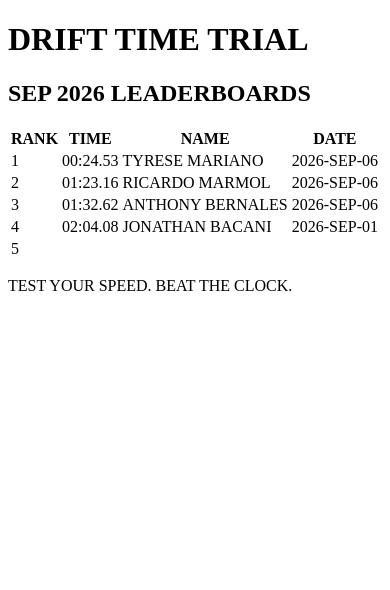
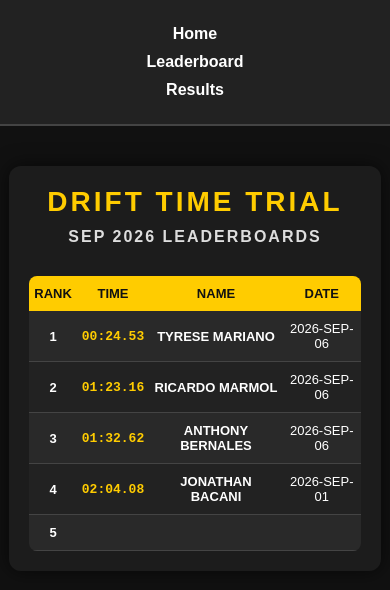
Before and after one commit to tamayger/A3101Group-26_Real-Time-RC, a plain HTML site: page index.html in a window 390 px wide. Drawn offline with Linux system fonts and the light colour scheme.

Commit message:
feat: implement dynamic single-page leaderboard
- Add driver data entry form
- Add dynamic leaderboard rendering with JavaScript
- Store results using localStorage
- Automatically sort drivers by fastest time
- Add rank, time, name, and date columns
- Add responsive leaderboard and form styling
- Add navigation between LiveLap sections
- Connect HTML, CSS, and JavaScript files

```diff
--- a/index.html
+++ b/index.html
@@ -2,10 +2,19 @@
 <html>
 <head>
     <title>LiveLap Leaderboard</title>
-    <link rel="stylesheet" type="text/css" href="style.css">
+    <link rel="stylesheet" href="style.css">
 </head>
+
 <body>
+
+    <nav>
+        <a href="index.html">Home</a>
+        <a href="table-skeleton.html">Leaderboard</a>
+        <a href="The Data Entry.html">Results</a>
+    </nav>
+
     <div class="container">
+
         <!-- Header Section -->
         <div class="header">
             <h1>DRIFT TIME TRIAL</h1>
@@ -14,6 +23,7 @@
 
         <!-- Main Leaderboard Table -->
         <table id="leaderboard">
+
             <thead>
                 <tr>
                     <th>RANK</th>
@@ -22,44 +32,49 @@
                     <th>DATE</th>
                 </tr>
             </thead>
+
             <tbody>
+
                 <tr>
                     <td class="rank">1</td>
                     <td class="time">00:24.53</td>
                     <td class="name">TYRESE MARIANO</td>
                     <td>2026-SEP-06</td>
                 </tr>
+
                 <tr>
                     <td class="rank">2</td>
                     <td class="time">01:23.16</td>
                     <td class="name">RICARDO MARMOL</td>
                     <td>2026-SEP-06</td>
                 </tr>
+
                 <tr>
                     <td class="rank">3</td>
                     <td class="time">01:32.62</td>
                     <td class="name">ANTHONY BERNALES</td>
                     <td>2026-SEP-06</td>
                 </tr>
+
                 <tr>
                     <td class="rank">4</td>
                     <td class="time">02:04.08</td>
                     <td class="name">JONATHAN BACANI</td>
                     <td>2026-SEP-01</td>
                 </tr>
+
                 <tr>
                     <td class="rank">5</td>
                     <td class="time"></td>
                     <td class="name"></td>
                     <td></td>
                 </tr>
+
             </tbody>
+
         </table>
 
-        <!-- Footer Section -->
-        <div class="footer">
-            <p>TEST YOUR SPEED. <span class="highlight-text">BEAT THE CLOCK.</span></p>
-        </div>
     </div>
+
 </body>
 </html>
--- /dev/null
+++ b/style.css
@@ -0,0 +1,149 @@
+/* ===== GENERAL PAGE ===== */
+body {
+    margin: 0;
+    padding: 0;
+    font-family: Arial, Helvetica, sans-serif;
+    background: #111;
+    color: white;
+}
+
+/* ===== NAVIGATION ===== */
+nav {
+    background: #222;
+    padding: 15px 30px;
+    text-align: center;
+    border-bottom: 2px solid #444;
+}
+
+nav a {
+    color: white;
+    text-decoration: none;
+    margin: 0 20px;
+    font-size: 16px;
+    font-weight: bold;
+    transition: 0.3s;
+}
+
+nav a:hover {
+    color: #ffcc00;
+}
+
+/* ===== MAIN CONTAINER ===== */
+.container {
+    width: 90%;
+    max-width: 1000px;
+    margin: 40px auto;
+    background: #1c1c1c;
+    padding: 30px;
+    border-radius: 12px;
+    box-shadow: 0 0 20px rgba(0, 0, 0, 0.6);
+}
+
+/* ===== HEADER ===== */
+.header {
+    text-align: center;
+    margin-bottom: 30px;
+}
+
+.header h1 {
+    margin: 0;
+    font-size: 40px;
+    color: #ffcc00;
+    letter-spacing: 3px;
+}
+
+.header h2 {
+    margin-top: 10px;
+    font-size: 20px;
+    color: #ddd;
+    letter-spacing: 2px;
+}
+
+/* ===== LEADERBOARD TABLE ===== */
+#leaderboard {
+    width: 100%;
+    border-collapse: collapse;
+    overflow: hidden;
+    border-radius: 8px;
+}
+
+/* TABLE HEADER */
+#leaderboard thead {
+    background: #ffcc00;
+    color: #111;
+}
+
+#leaderboard th {
+    padding: 15px;
+    font-size: 16px;
+    text-align: center;
+}
+
+/* TABLE CELLS */
+#leaderboard td {
+    padding: 15px;
+    text-align: center;
+    border-bottom: 1px solid #444;
+}
+
+/* TABLE ROWS */
+#leaderboard tbody tr {
+    background: #292929;
+    transition: 0.3s;
+}
+
+#leaderboard tbody tr:nth-child(even) {
+    background: #222;
+}
+
+#leaderboard tbody tr:hover {
+    background: #333;
+    transform: scale(1.01);
+}
+
+/* ===== RANK ===== */
+.rank {
+    font-weight: bold;
+    font-size: 18px;
+}
+
+/* ===== TIME ===== */
+.time {
+    font-family: monospace;
+    font-size: 18px;
+    color: #ffcc00;
+    font-weight: bold;
+}
+
+/* ===== DRIVER NAME ===== */
+.name {
+    font-weight: bold;
+}
+
+/* ===== RESPONSIVE DESIGN ===== */
+@media (max-width: 600px) {
+
+    nav a {
+        display: block;
+        margin: 10px 0;
+    }
+
+    .container {
+        width: 85%;
+        padding: 20px;
+    }
+
+    .header h1 {
+        font-size: 28px;
+    }
+
+    .header h2 {
+        font-size: 16px;
+    }
+
+    #leaderboard th,
+    #leaderboard td {
+        padding: 10px 5px;
+        font-size: 13px;
+    }
+}
```
Also changed, not shown: The Data Entry.html (+48 -46 lines), script.js (added, +109 -0 lines), table-skeleton.html (+123 -7 lines).
